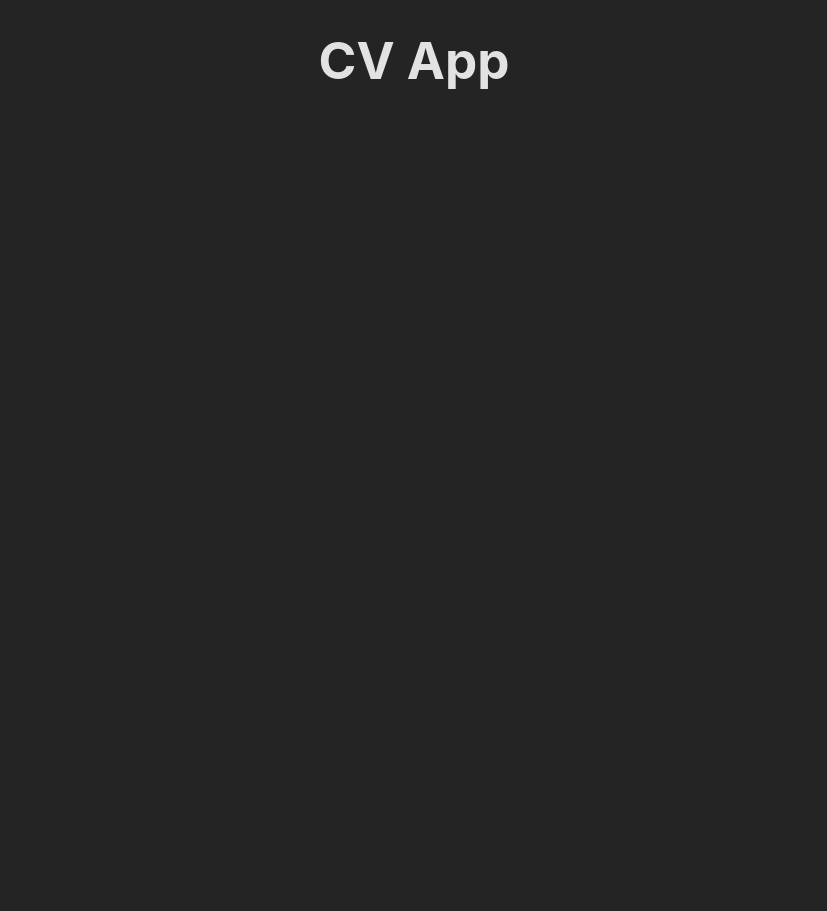
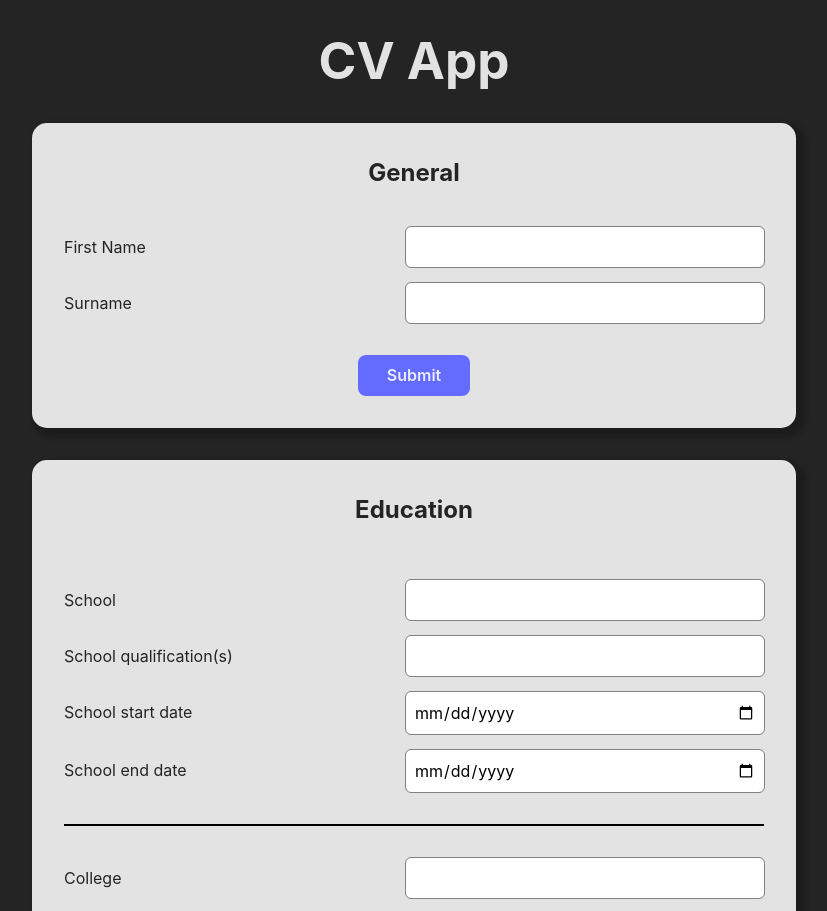
Before and after one commit to rubicon2/odin-cv-app, a React (Vite) app: page / in a window 1280 px wide. Shown: the top 911 px of the page, without its empty margins (226-1053 px from the left). Before the commit the page ends 800 px from the top, so only its background shows below. Built offline with nearby package versions, Linux system fonts and the light colour scheme.

Commit message:
Create general and education sections

```diff
--- a/src/App.jsx
+++ b/src/App.jsx
@@ -1,9 +1,35 @@
+import ToggleEditField from './ToggleEditField'
+import ToggleEditStudyInfo from './ToggleEditStudyInfo';
+import Container from './Container';
+import { useState } from 'react';
 import './App.css'
 
 function App() {
+  const [firstName, setFirstName] = useState('');
+  const [surname, setSurname] = useState('');
+  const [generalSubmitted, setGeneralSubmitted] = useState(false);
+
+  const [schoolInfo, setSchoolInfo] = useState({});
+  const [collegeInfo, setCollegeInfo] = useState({});
+  const [uniInfo, setUniInfo] = useState({});
+  const [educationSubmitted, setEducationSubmitted] = useState(false);
+
+  // THINK ABOUT HAVING COLLAPSIBLE SECTION FOR EDUCATION INPUT! THAT WOULD BE SWEET!
+
   return (
     <>
       <h1>CV App</h1>
+      <Container className='input-flex-gap' onButtonClick={() => setGeneralSubmitted(!generalSubmitted)} submitted={generalSubmitted}>
+        <h2>General</h2>
+        <ToggleEditField fieldName='First Name' onChange={(event) => setFirstName(event.target.value)} value={firstName} edit={!generalSubmitted} />
+        <ToggleEditField fieldName='Surname' onChange={(event) => setSurname(event.target.value)} value={surname} edit={!generalSubmitted} />
+      </Container>
+      <Container onButtonClick={() => setEducationSubmitted(!educationSubmitted)} submitted={educationSubmitted}>
+        <h2>Education</h2>
+        <ToggleEditStudyInfo placeOfStudy='School' onChange={(infoObj) => setSchoolInfo(infoObj)} edit={!educationSubmitted} />
+        <ToggleEditStudyInfo placeOfStudy='College' onChange={(infoObj) => setCollegeInfo(infoObj)} edit={!educationSubmitted} />
+        <ToggleEditStudyInfo placeOfStudy='University' onChange={(infoObj) => setUniInfo(infoObj)} edit={!educationSubmitted} />
+      </Container>
     </>
   )
 }
```
